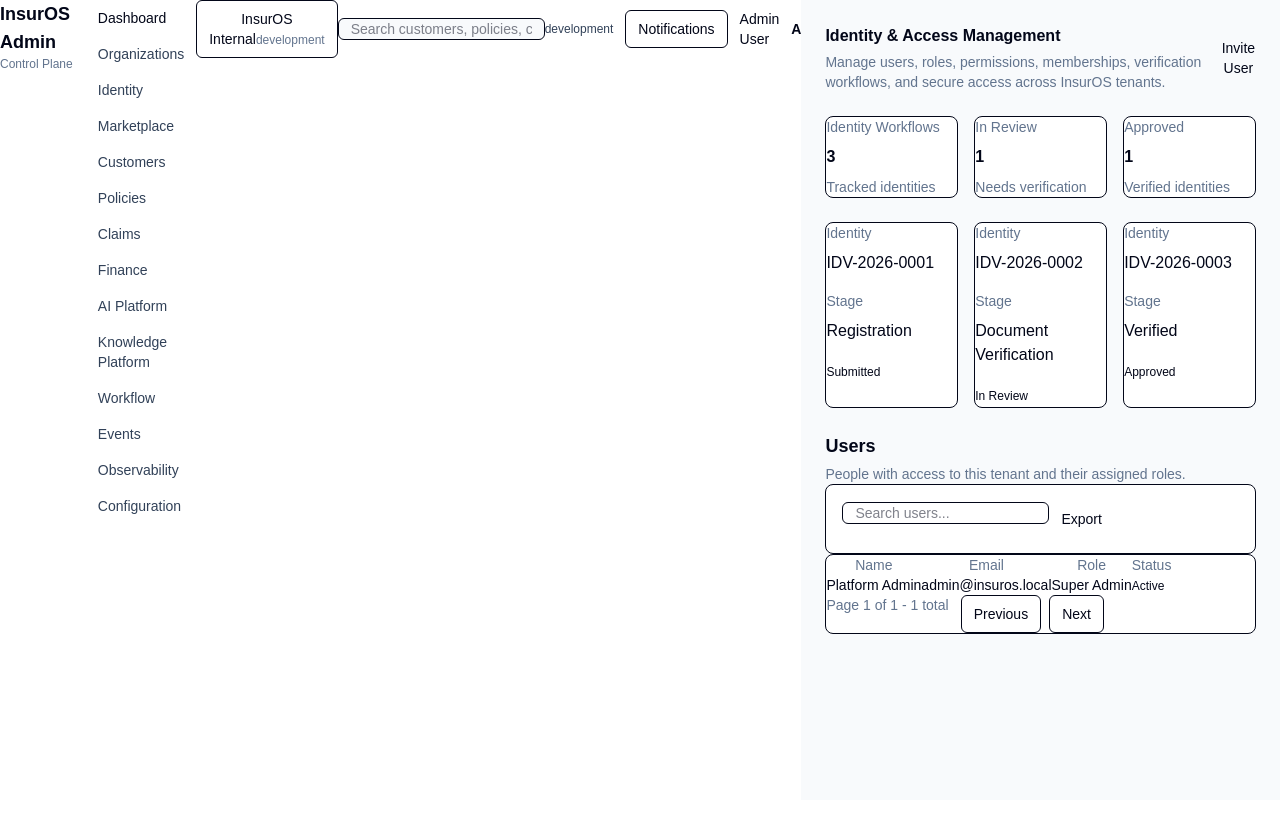
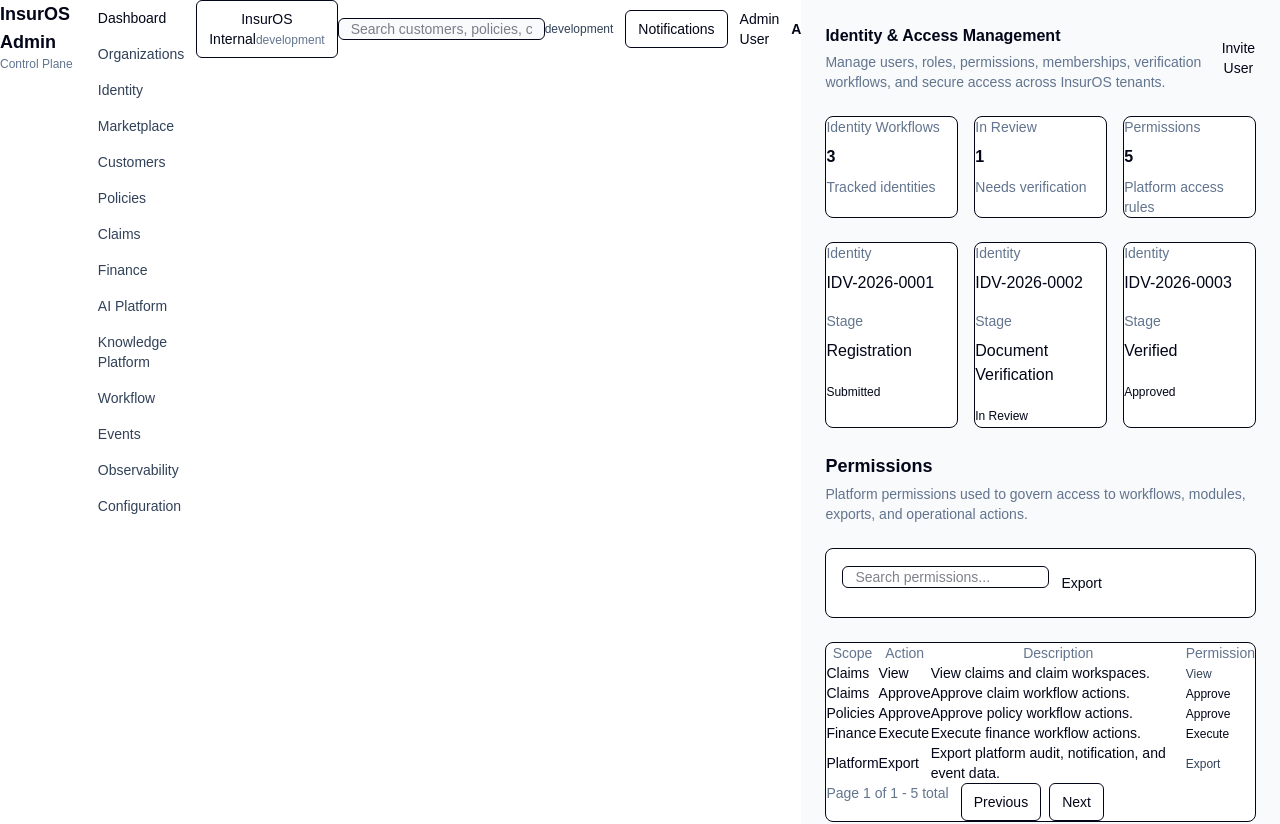
Before and after one commit to Bucrepinfo-lab/InsurOS, a Next.js app in the folder apps/admin/: page /dashboard/identity in a window 1280 px wide. Shown: the top 824 px of the page. Before the commit the page ends 800 px from the top, so only its background shows below. Built offline with nearby package versions, Linux system fonts and the light colour scheme; no server answers.

Commit message:
feat(identity): show permissions in identity workspace

```diff
--- a/apps/admin/src/app/dashboard/identity/page.tsx
+++ b/apps/admin/src/app/dashboard/identity/page.tsx
@@ -8,7 +8,7 @@ import {
   KPICard,
   type DataTableColumn
 } from '@insuros/ui';
-import { IdentityService } from '@insuros/services';
+import { IdentityService, PermissionService } from '@insuros/services';
 
 type UserRow = {
   name: string;
@@ -18,6 +18,7 @@ type UserRow = {
 };
 
 const identityService = new IdentityService();
+const permissionService = new PermissionService();
 
 const users: UserRow[] = [
   {
@@ -28,7 +29,7 @@ const users: UserRow[] = [
   }
 ];
 
-const columns: DataTableColumn<UserRow>[] = [
+const userColumns: DataTableColumn<UserRow>[] = [
   { key: 'name', header: 'Name' },
   { key: 'email', header: 'Email' },
   { key: 'role', header: 'Role' },
@@ -41,6 +42,24 @@ const columns: DataTableColumn<UserRow>[] = [
 
 export default async function IdentityPage() {
   const workflows = await identityService.getIdentityWorkflows();
+  const permissions = await permissionService.getPermissions();
+
+  type PermissionRow = (typeof permissions)[number];
+
+  const permissionColumns: DataTableColumn<PermissionRow>[] = [
+    { key: 'scope', header: 'Scope' },
+    { key: 'action', header: 'Action' },
+    { key: 'description', header: 'Description' },
+    {
+      key: 'action',
+      header: 'Permission',
+      render: (permission) => (
+        <Badge tone={permission.action === 'Approve' || permission.action === 'Execute' ? 'success' : 'neutral'}>
+          {permission.action}
+        </Badge>
+      )
+    }
+  ];
 
   return (
     <DomainModulePage
@@ -51,7 +70,7 @@ export default async function IdentityPage() {
       <div className='mb-6 grid gap-4 md:grid-cols-3'>
         <KPICard title='Identity Workflows' value={String(workflows.length)} change='Tracked identities' />
         <KPICard title='In Review' value={String(workflows.filter((item) => item.workflowStatus === 'In Review').length)} change='Needs verification' />
-        <KPICard title='Approved' value={String(workflows.filter((item) => item.workflowStatus === 'Approved').length)} change='Verified identities' />
+        <KPICard title='Permissions' value={String(permissions.length)} change='Platform access rules' />
       </div>
 
       <div className='mb-6 grid gap-4 lg:grid-cols-3'>
@@ -74,17 +93,31 @@ export default async function IdentityPage() {
         ))}
       </div>
 
+      <div className='space-y-6'>
+        <DomainEntityList
+          title='Permissions'
+          description='Platform permissions used to govern access to workflows, modules, exports, and operational actions.'
+          searchPlaceholder='Search permissions...'
+          columns={permissionColumns}
+          data={permissions}
+          emptyTitle='No permissions'
+          emptyDescription='No platform permissions are currently configured.'
+          emptyAction={<Button>Create Permission</Button>}
+          actions={<Button variant='secondary'>Export</Button>}
+        />
+
         <DomainEntityList
           title='Users'
           description='People with access to this tenant and their assigned roles.'
           searchPlaceholder='Search users...'
-        columns={columns}
+          columns={userColumns}
           data={users}
           emptyTitle='No users yet'
           emptyDescription='Invite the first administrator or operator to begin managing this tenant.'
           emptyAction={<Button>Invite User</Button>}
           actions={<Button variant='secondary'>Export</Button>}
         />
+      </div>
     </DomainModulePage>
   );
 }
```
Lines whose indentation alone changed are shown as unchanged.
